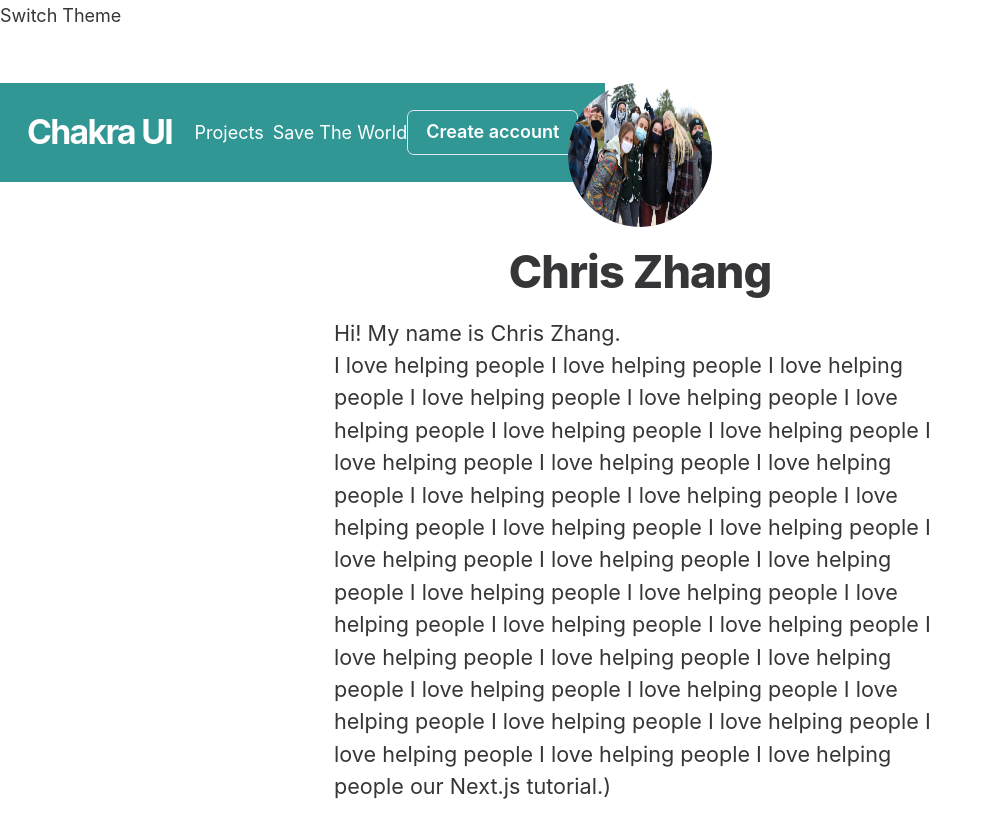
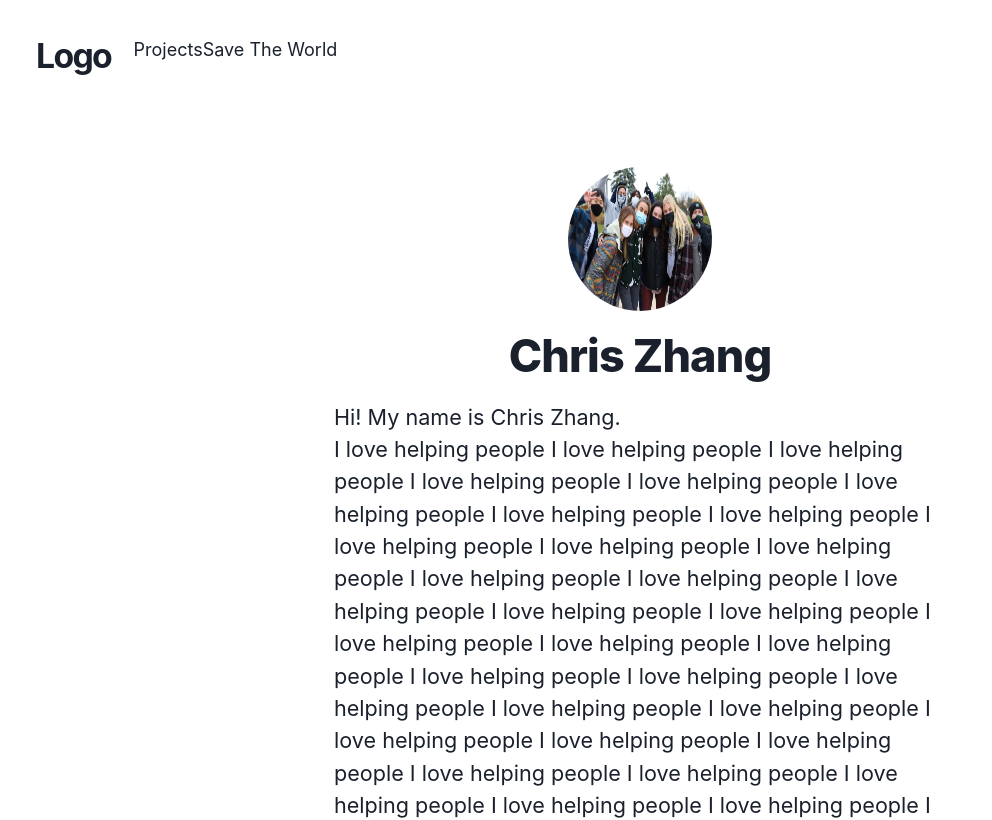
Before and after one commit to chriszhang08/personal-website, a Next.js app: page / in a window 1280 px wide. Shown: the top 820 px of the page, without its empty margins (0-992 px from the left). Built offline with nearby package versions, Linux system fonts and the light colour scheme.

Commit message:
kinda fixed header

```diff
--- a/components/header/header.js
+++ /dev/null
@@ -1,73 +0,0 @@
-import React from "react";
-import {
-  Box,
-  Stack,
-  Heading,
-  Flex,
-  Text,
-  Button,
-  useDisclosure,
-} from "@chakra-ui/react";
-import Link from "next/link";
-import { HamburgerIcon } from "@chakra-ui/icons";
-
-// Note: This code could be better,
-// so I'd recommend you to understand how I solved and you could write yours better :)
-// Good luck! 🍀
-
-// Update: Check these awesome headers from Choc UI 👇
-// https://choc-ui.tech/docs/elements/headers
-const Header = (props) => {
-  const { isOpen, onOpen, onClose } = useDisclosure();
-  const handleToggle = () => (isOpen ? onClose() : onOpen());
-
-  return (
-    <Flex
-      as="nav"
-      align="center"
-      justify="space-between"
-      wrap="wrap"
-      padding={6}
-      bg="teal.500"
-      color="white"
-      position="fixed"
-      {...props}
-    >
-      <Flex align="center" mr={5}>
-        <Heading as="h1" size="lg" letterSpacing={"tighter"}>
-          Chakra UI
-        </Heading>
-      </Flex>
-
-      <Box display={{ base: "block", md: "none" }} onClick={handleToggle}>
-        <HamburgerIcon />
-      </Box>
-
-      <Stack
-        direction={{ base: "column", md: "row" }}
-        display={{ base: isOpen ? "block" : "none", md: "flex" }}
-        width={{ base: "full", md: "auto" }}
-        alignItems="center"
-        flexGrow={1}
-        mt={{ base: 4, md: 0 }}
-      >
-        <Link href="/projects">Projects</Link>
-        <Link href="/save-the-world">Save The World</Link>
-      </Stack>
-
-      <Box
-        display={{ base: isOpen ? "block" : "none", md: "block" }}
-        mt={{ base: 4, md: 0 }}
-      >
-        <Button
-          variant="outline"
-          _hover={{ bg: "teal.700", borderColor: "teal.700" }}
-        >
-          Create account
-        </Button>
-      </Box>
-    </Flex>
-  );
-};
-
-export default Header;
--- /dev/null
+++ b/components/navbar/navbar.js
@@ -0,0 +1,124 @@
+import React, { useState } from "react";
+import {
+  Box,
+  Stack,
+  Heading,
+  Flex,
+  Text,
+  Button,
+  useDisclosure,
+} from "@chakra-ui/react";
+import Link from "next/link";
+// import { lightTheme, darkTheme, GlobalStyles } from "../../styles/themeConfig";
+import { CloseIcon, HamburgerIcon, MoonIcon, SunIcon } from "@chakra-ui/icons";
+
+// create logo component
+// export default function Logo (props) {
+//   return (
+//     <Box {...props}>
+//       <Text fontSize="lg" fontWeight="bold">
+//         Logo
+//       </Text>
+//     </Box>
+//   );
+// };
+
+// create menutoggle component
+const MenuToggle = ({ toggle, isOpen }) => {
+  return (
+    <Box display={{ base: "block", md: "none" }} onClick={toggle}>
+      {isOpen ? <CloseIcon /> : <HamburgerIcon />}
+    </Box>
+  );
+};
+
+// create menuitems component
+const MenuItem = ({ children, isLast, to = "/" }) => {
+  return (
+    <Link href={to}>
+      <Text display="block">{children}</Text>
+    </Link>
+  );
+};
+
+// create menulinks component
+const MenuLinks = ({ children, isLast, ...rest }) => {
+  return (
+    <Box
+      display={{ base: isOpen ? "block" : "none", md: "block" }}
+      flexBasis={{ base: "100%", md: "auto" }}
+    >
+      <Stack
+        spacing={8}
+        align="center"
+        justify={["center", "space-between", "flex-end", "flex-end"]}
+        direction={["column", "row", "row", "row"]}
+        pt={[4, 4, 0, 0]}
+        // flexGrow={1}
+        // padding={6}
+      >
+        <MenuItem to="/projects">Projects</MenuItem>
+        <MenuItem to="/save-the-world">Save The World</MenuItem>
+      </Stack>
+    </Box>
+  );
+};
+
+// Update: Check these awesome headers from Choc UI 👇
+// https://choc-ui.tech/docs/elements/headers
+const Navbar = (props) => {
+  // const [colorMode, toggleColorMode] = useColorMode();
+  const [isOpen, setIsOpen] = useState(false);
+  const handleToggle = () => setIsOpen(!isOpen);
+
+  return (
+    <Flex
+      as="nav"
+      align="center"
+      justify="space-between"
+      wrap="wrap"
+      p={8}
+      mb={8}
+      w="100%"
+      // color="white"
+      // position="fixed"
+    >
+      <Flex>
+        {/* can put logo here */}
+        <Box align="center" mr={5}>
+          <Heading as="h1" size="lg" letterSpacing={"tighter"}>
+            Logo
+          </Heading>
+        </Box>
+        <Box
+          display={{ base: isOpen ? "block" : "none", md: "block" }}
+          mt={{ base: 4, md: 0 }}
+        >
+          <Flex
+            align="center"
+            justify={["center", "space-between", "flex-end", "flex-end"]}
+            direction={["column", "row", "row", "row"]}
+            pt={[4, 4, 0, 0]}
+          >
+            <MenuItem to="/projects">Projects</MenuItem>
+            <MenuItem to="/save-the-world">Save The World</MenuItem>
+          </Flex>
+        </Box>
+      </Flex>
+      {/* <Box
+        display={{ base: isOpen ? "block" : "none", md: "block" }}
+        mt={{ base: 4, md: 0 }}
+      >
+        <Button
+          variant="outline"
+          _hover={{ bg: "teal.700", borderColor: "teal.700" }}
+        >
+          Create account
+        </Button>
+      </Box> */}
+      <MenuToggle toggle={handleToggle} isOpen={isOpen} />
+    </Flex>
+  );
+}; // End Header
+
+export default Navbar;
--- a/pages/_app.js
+++ b/pages/_app.js
@@ -1,20 +1,12 @@
 import "../styles/global.css";
-import { useState } from "react";
-import { ThemeProvider } from "styled-components";
-import { Button, ButtonGroup } from "@chakra-ui/react";
-import { lightTheme, darkTheme, GlobalStyles } from "../styles/themeConfig";
+import Navbar from "../components/navbar/navbar";
+import { ChakraProvider } from "@chakra-ui/react";
 
 export default function App({ Component, pageProps }) {
-  const [theme, setTheme] = useState("light");
-
-  const toggleTheme = () => {
-    theme == "light" ? setTheme("dark") : setTheme("light");
-  };
   return (
-    <ThemeProvider theme={theme == "light" ? lightTheme : darkTheme}>
-      <GlobalStyles />
-      <Button onClick={toggleTheme}>Switch Theme</Button>
+    <ChakraProvider>
+      <Navbar />
       <Component {...pageProps} />
-    </ThemeProvider>
+    </ChakraProvider>
   );
 }
--- a/pages/index.js
+++ b/pages/index.js
@@ -2,14 +2,13 @@ import Head from "next/head";
 import Layout, { siteTitle } from "../components/layout";
 import utilStyles from "../styles/utils.module.css";
 import { Footer } from "../components/footer/footer";
-import Header from "../components/header/header";
+import Navbar from "../components/navbar/navbar";
 import { ChakraProvider } from "@chakra-ui/react";
 
 export default function Home() {
   return (
     <ChakraProvider>
       <div>
-        <Header />
         <Layout home>
           <Head>
             <title>{siteTitle}</title>
```
